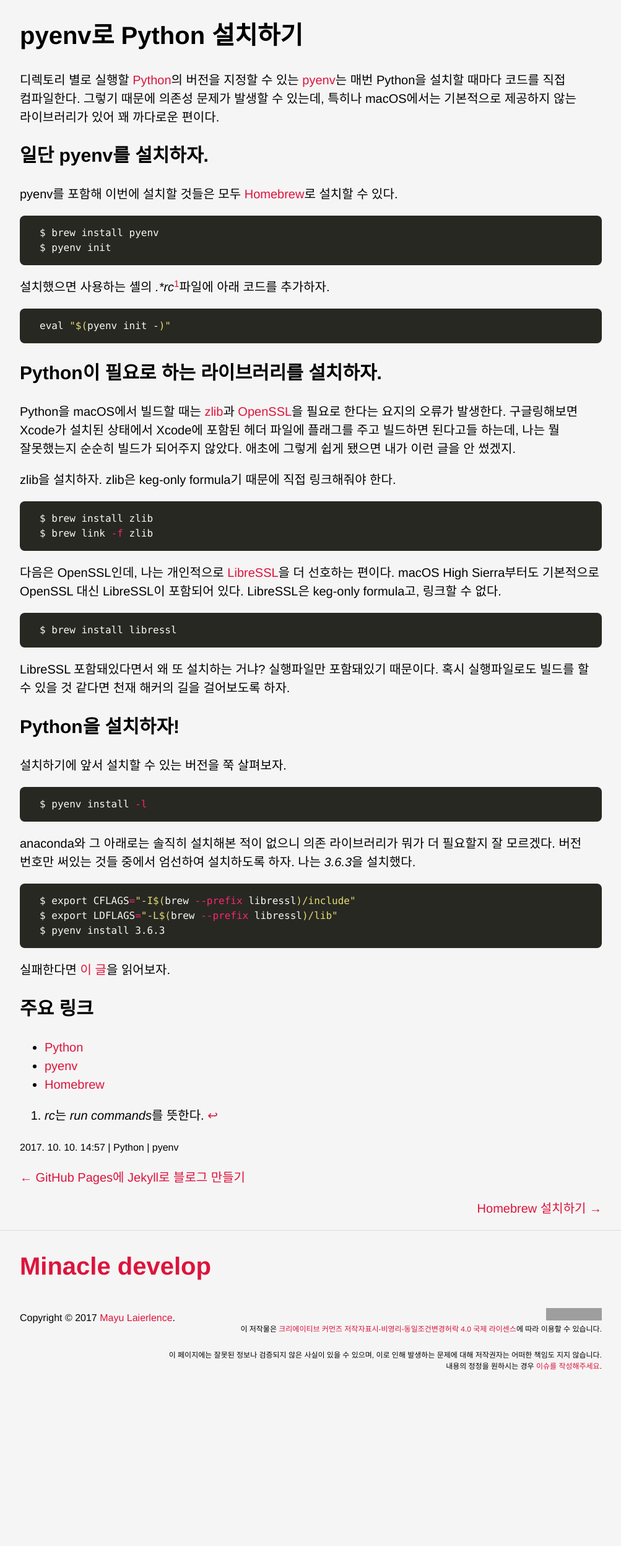
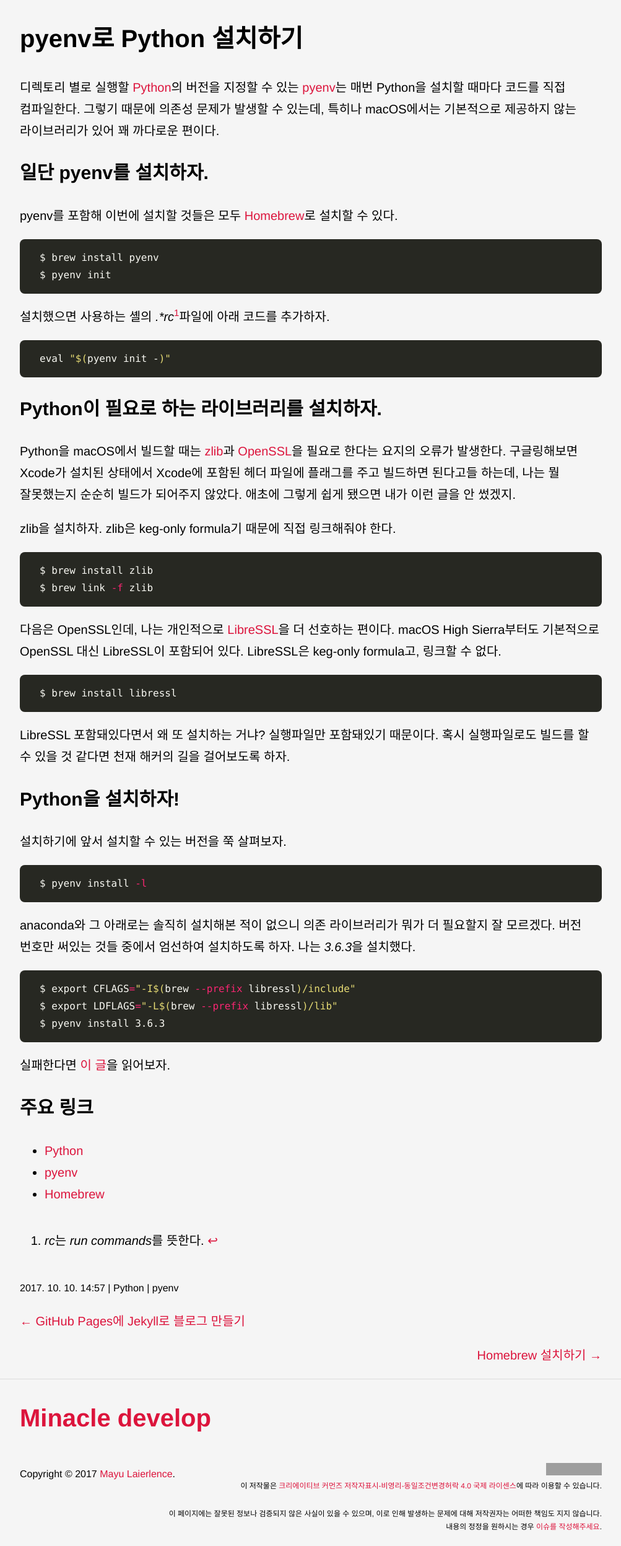
Before and after one commit to minacle/minacle.github.io, a Jekyll site: the page built from _posts/2017-10-10-installing-python-with-pyenv.md, in a window 1280 px wide. Shown: the whole page at 62% size, without its empty margins (138-1141 px from the left). Built offline with Jekyll 4.4.1, drawn with Linux system fonts in a browser that asks for light colours; before the commit the page ends 2234 px from its top, so only the background shows below that; grey boxes are pictures that could not be loaded.

Commit message:
fix some design issue

```diff
--- a/css/style.scss
+++ b/css/style.scss
@@ -19,7 +19,7 @@ html {
     font-family: "HelveticaNeue-Light", "Helvetica Neue Light", "Helvetica Neue", Helvetica, "Lucida Grande", "Segoe UI", Arial, "ヒラギノ角ゴ Pro", "Hiragino Kaku Gothic Pro", "Meiryo UI", "Apple SD 산돌고딕 Neo", "Apple SD Gothic Neo", "맑은 고딕", "Malgun Gothic", "나눔고딕", "NanumGothic", sans-serif;
     color: black;
     background-color: whitesmoke;
-    line-height: 1.5;
+    line-height: 1.75;
     word-break: keep-all;
 }
 
@@ -107,3 +107,41 @@ nav {
         text-align: right;
     }
 }
+
+table {
+    min-width: 100%;
+    overflow-x: auto;
+    border-spacing: 0;
+    td {
+        border-bottom: 1px solid lightgrey;
+        padding: .2em .4em;
+        &:first-child {
+            padding-left: .8em;
+        }
+        &:last-child {
+            padding-right: .8em;
+        }
+    }
+    th {
+        @extend td;
+        border-bottom: 1px solid grey;
+    }
+    tbody tr:last-child td {
+        border-bottom: none;
+    }
+}
+
+.footnotes {
+    p:first-child {
+        margin-top: 2em;
+    }
+    p:last-child {
+        margin-bottom: 2em;
+    }
+}
+
+.meta {
+    p {
+        margin-top: 2em;
+    }
+}
```
